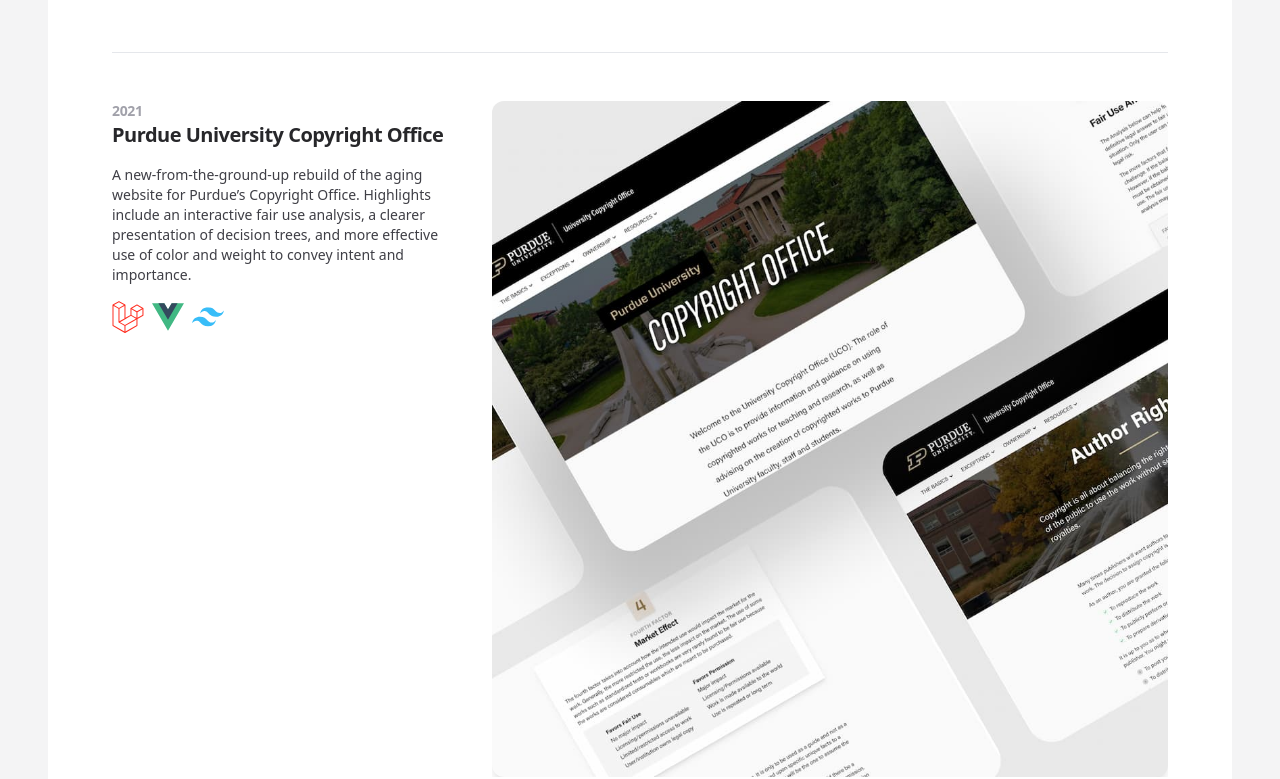
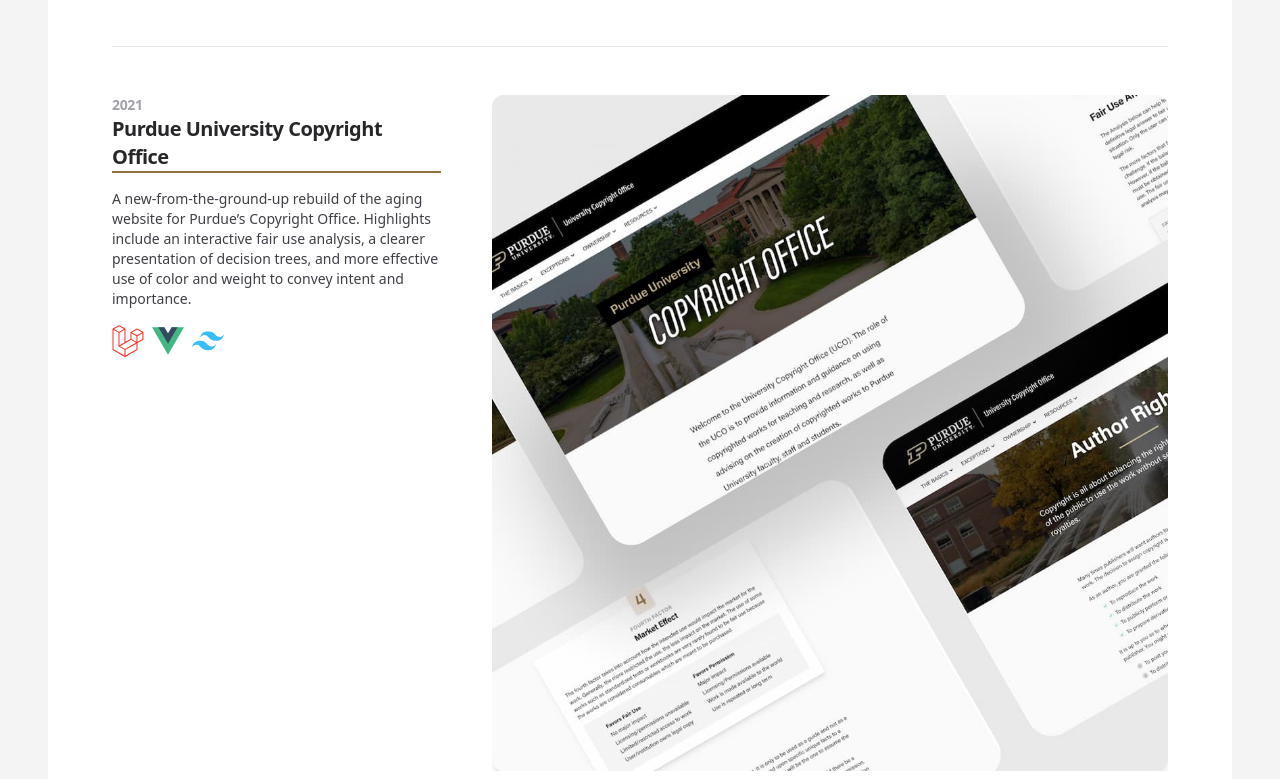
Before and after one commit to Josh865/josh-white, a Next.js app: page / in a window 1280 px wide. Shown: the part 1972-2751 px from the top of the page. Built offline with nearby package versions, Linux system fonts and the light colour scheme.

Commit message:
Style links

```diff
--- a/package.json
+++ b/package.json
@@ -9,6 +9,7 @@
     "lint": "next lint"
   },
   "dependencies": {
+    "@heroicons/react": "^2.0.12",
     "next": "12.3.1",
     "react": "18.2.0",
     "react-dom": "18.2.0"
--- a/src/pages/index.jsx
+++ b/src/pages/index.jsx
@@ -20,15 +20,18 @@
 import { TailwindLogo } from '@/components/logos/tailwind';
 import { ReactNativeLogo } from '@/components/logos/react-native';
 
+import { ArrowTopRightOnSquareIcon } from '@heroicons/react/20/solid';
+
 const projects = [
   {
     name: 'eeds Dashboard',
     year: '2022',
     description:
       'A prototype for a reimagined eeds administrative dashboard, featuring dynamic, interactive charts, an improved information hierarchy, and novel yet intuitive UI interactions to enable advanced functionality with minimal visual clutter.',
-    href: '#',
+    href: 'https://eeds-dashboard.vercel.app/',
     image: eedsDashboardImage,
     logos: [ReactLogo, NextLogo, TailwindLogo],
+    accentColor: 'border-[#7e22ce] group-hover:text-[#7e22ce]',
   },
   // {
   //   name: 'eeds Landing Page',
@@ -42,18 +45,20 @@
     year: '2021',
     description:
       'A new-from-the-ground-up rebuild of the aging website for Purdue’s Copyright Office. Highlights include an interactive fair use analysis, a clearer presentation of decision trees, and more effective use of color and weight to convey intent and importance.',
-    href: '#',
+    href: 'https://www.lib.purdue.edu/uco/',
     image: copyrightOfficeImage,
     logos: [LaravelLogo, VueLogo, TailwindLogo],
+    accentColor: 'border-[#8e6f3e] group-hover:text-[#8e6f3e]',
   },
   {
     name: 'Purdue COVID Stories',
     year: '2021',
     description:
       'This collaborative project between Purdue Libraries and Office of the Provost enables the Purdue and boader West Lafayette communities to share their experiences of the COVID-19 pandemic. The interactive form allows for a dynamic number of entries and stories can be sorted and filtered according to a number of criteria.',
-    href: '#',
+    href: 'https://webapps.lib.purdue.edu/covid-stories/',
     image: covidStoriesImage,
     logos: [LaravelLogo, VueLogo, TailwindLogo],
+    accentColor: 'border-[#8e6f3e] group-hover:text-[#8e6f3e]',
   },
 
   {
@@ -61,36 +66,40 @@
     year: '2020',
     description:
       'Purdue’s large archive of oral history recordings are made available for easy discovery and access through a robust search experience. A custom administrative interface allows staff to easily catalog and preserve large amounts of metadata for each oral history.',
-    href: '#',
+    href: 'https://collections.lib.purdue.edu/oral-history/',
     image: oralHistoriesImage,
     logos: [LaravelLogo, VueLogo, TailwindLogo],
+    accentColor: 'border-[#8e6f3e] group-hover:text-[#8e6f3e]',
   },
   {
     name: 'Wilmeth Active Learning Center',
     year: '2019',
     description:
       'This site showcases the Libraries’ most advanced space to date, allowing visitors to learn more about its history, facilities, and mission.',
-    href: '#',
+    href: 'https://www.lib.purdue.edu/walc/',
     image: walcImage,
     logos: [TailwindLogo],
+    accentColor: 'border-[#8e6f3e] group-hover:text-[#8e6f3e]',
   },
   {
     name: 'eeds Mobile Application',
     year: '2018',
     description:
       'A cross-platform mobile application written in React Native that allows attendees to medicial education events to easily document and manage their attendance.',
-    href: '#',
+    href: 'https://apps.apple.com/us/app/eeds-mobile/id541573257?platform=iphone',
     image: eedsAppImage,
     logos: [ReactNativeLogo],
+    accentColor: 'border-[#3465fd] group-hover:text-[#3465fd]',
   },
   {
     name: 'Purdue Campus History',
     year: '2017',
     description:
-      'This multi-year, grant-funded project allows visitors to explore the history of Purdue’s West Lafayette campus through an interactive map built with Esri’s ArcGIS JavaScript Api, a full-featured search experience built with Algolia, and a dynamic building timeline that allows visitors to explore how the campus’s buildings have changed over its history.',
-    href: '#',
+      'This multi-year, grant-funded project allows visitors to explore the history of Purdue’s West Lafayette campus through an interactive map built with Esri’s ArcGIS JavaScript Api, a full-featured search experience built with Algolia, and a dynamic building timeline that allows visitors to explore how the campus’s buildings have changed over its history. It was featured in local and national news outlets, including the Houston Chronicle, San Antonio Express-News, and Albany (NY) Times Union, among others.',
+    href: 'http://collections.lib.purdue.edu/campus/',
     image: campusDatabaseImage,
     logos: [LaravelLogo, VueLogo, TailwindLogo],
+    accentColor: 'border-[#8e6f3e] group-hover:text-[#8e6f3e]',
   },
 ];
 
@@ -160,7 +169,24 @@
                     <div className="grid grid-cols-1 gap-8 py-12 md:grid-cols-[33%,1fr]">
                       <div className="flex flex-col">
                         <h3 className="text-lg font-medium tracking-tight text-zinc-800 sm:text-xl sm:font-bold">
-                          {project.name}
+                          <div className="">
+                            <a
+                              href={project.href}
+                              target="_blank"
+                              rel="noreferrer"
+                              className={`group inline-flex items-center gap-x-1`}
+                            >
+                              <span
+                                className={`border-b-2 transition ${project.accentColor}`}
+                              >
+                                {project.name}
+                              </span>
+                              <ArrowTopRightOnSquareIcon
+                                className="h-4 w-4 text-zinc-500 opacity-0 transition group-hover:opacity-100"
+                                aria-hidden="true"
+                              />
+                            </a>
+                          </div>
                         </h3>
                         <p className="order-first text-sm font-bold tracking-tight text-zinc-400">
                           {project.year}
@@ -179,16 +205,12 @@
                           </div>
                         ) : null}
                       </div>
-                      <div className="">
-                        <Link href="/" aria-label="Home">
-                          <Image
-                            src={project.image}
-                            alt=""
-                            className="h-full w-full rounded-xl bg-zinc-100 object-cover shadow-lg dark:bg-zinc-800"
-                            priority
-                          />
-                        </Link>
-                      </div>
+                      <Image
+                        src={project.image}
+                        alt={`Screenshots of the ${project.name} application`}
+                        className="h-full w-full rounded-xl bg-zinc-100 object-cover shadow-lg"
+                        priority
+                      />
                     </div>
                   </div>
                 ))}
```
Also changed, not shown: 1 other file (tests, documents, lock files or other folders).
